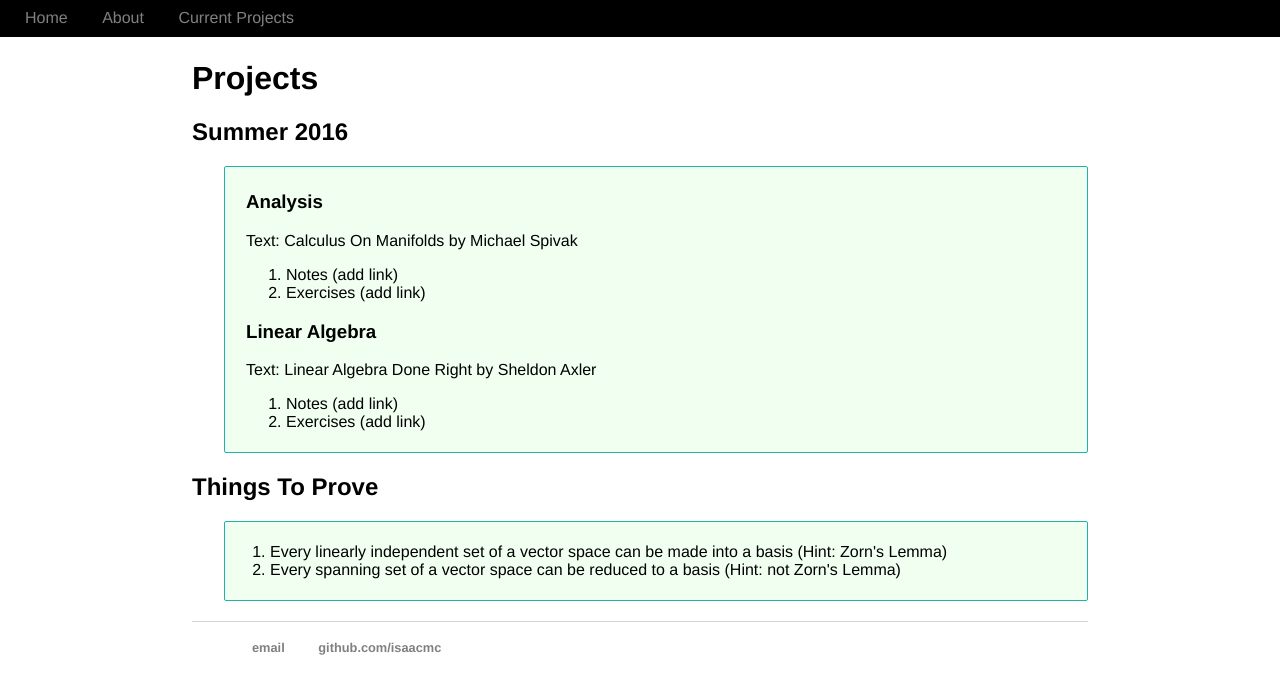
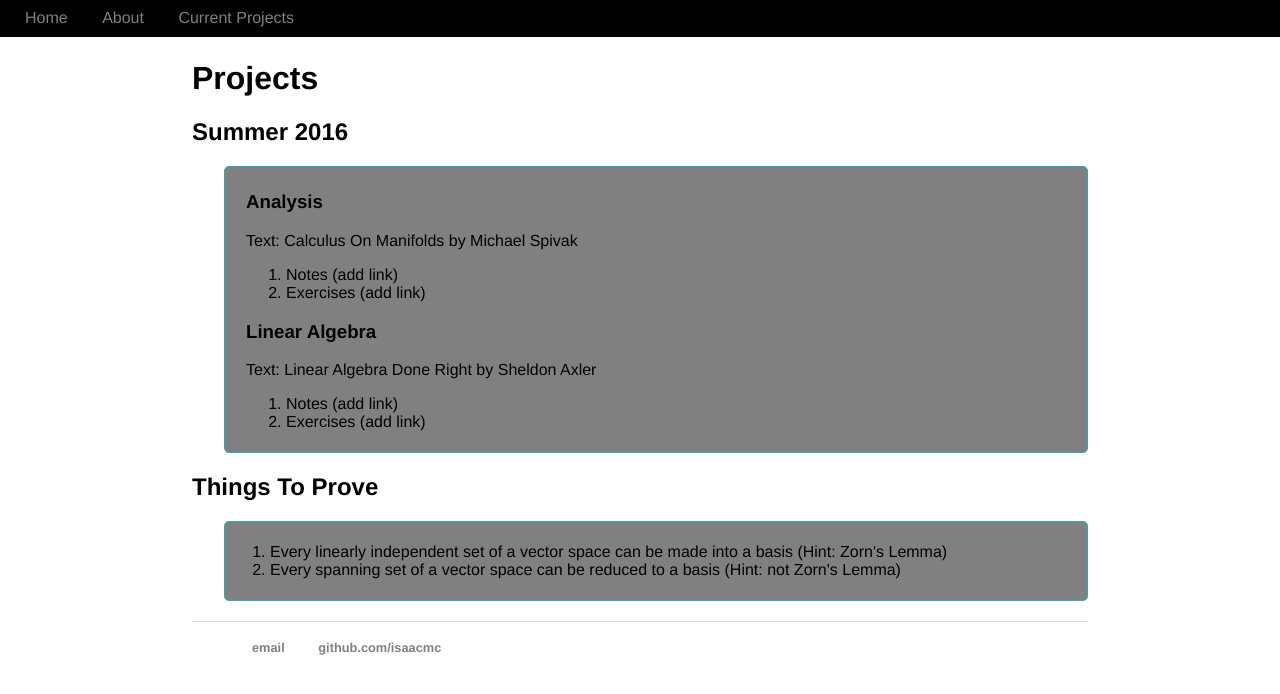
Before and after one commit to isundberg/isaacmc.github.io, a Jekyll site: the page built from projects/index.html, in a window 1280 px wide. Shown: the top 694 px of the page. Built offline with Jekyll 4.4.1, drawn with Linux system fonts in a browser that asks for light colours.

Commit message:
Update main.css

```diff
--- a/css/main.css
+++ b/css/main.css
@@ -67,11 +67,11 @@
 
 #project {
     margin-left: 2em;
-    border-radius: 2px;
-    background: honeydew;
+    border-radius: 5px;
     border: 1px;
     border-style: solid;
     border-color: lightseagreen;
+    background: gray;
     padding: 5px;
 }
 
```
